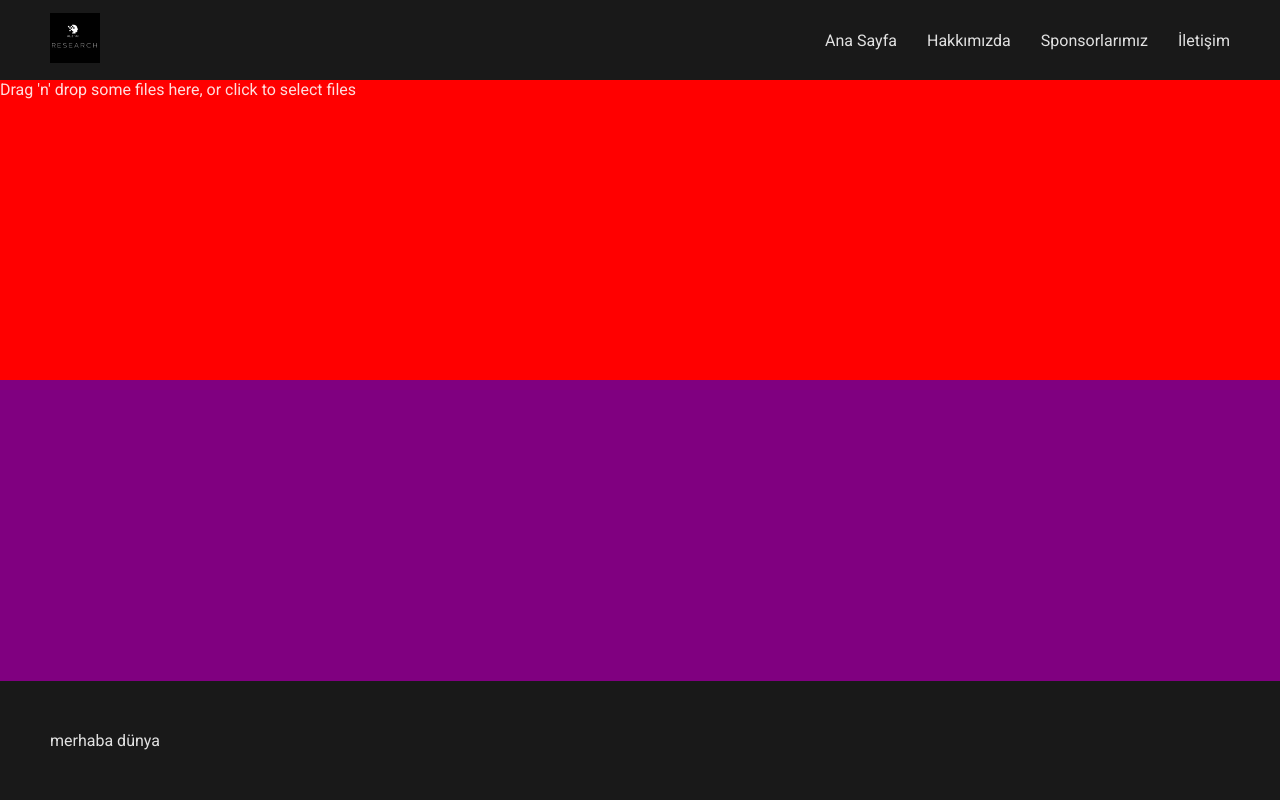
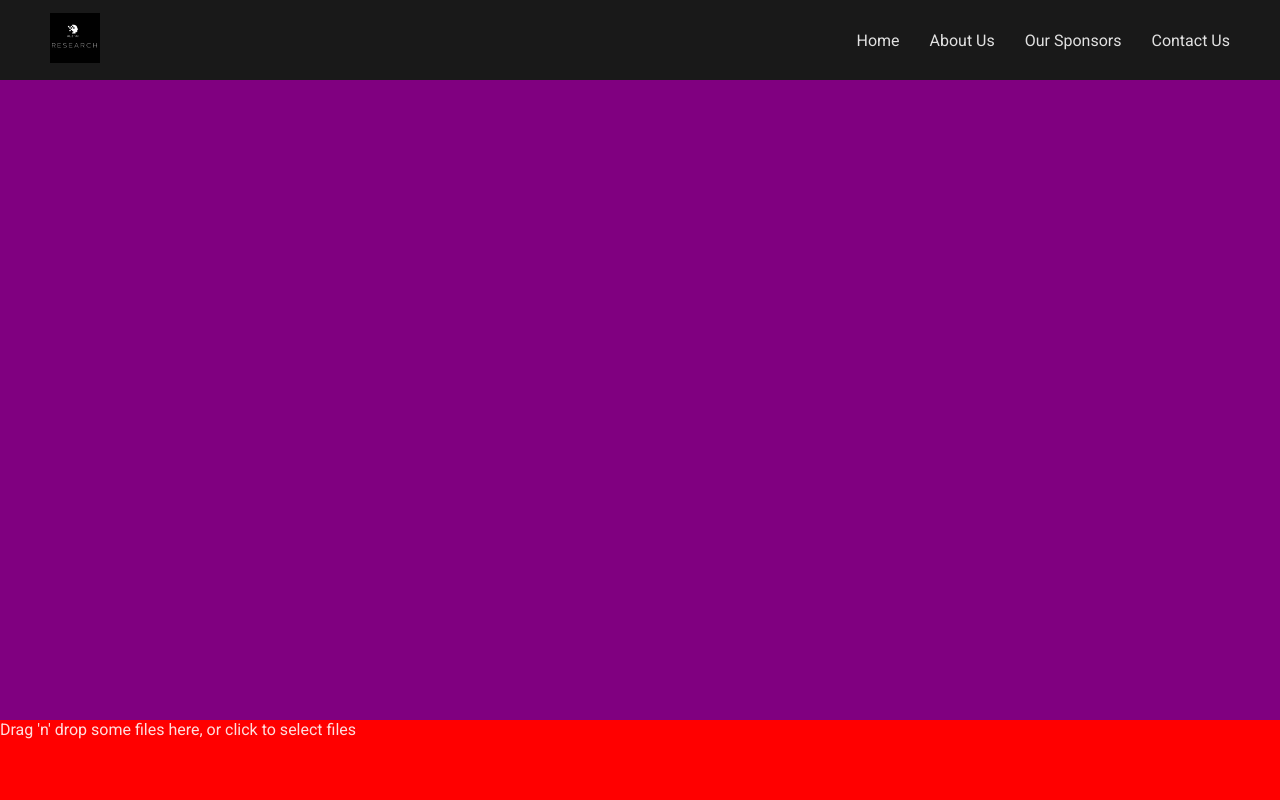
Before and after one commit to ALZ-AI/diagnose-alzheimer-frontend, a React (Create React App) app: page / in a window 1280 px wide. Shown: the top 800 px of the page. Built offline with nearby package versions, Linux system fonts and the light colour scheme.

Commit message:
Header, Footer, styles updated and new Home created

```diff
--- a/src/App.js
+++ b/src/App.js
@@ -12,9 +12,12 @@ class App extends React.Component {
 		return (
 
 			<div className={styles.container}>
+				<div id="home"></div>
 				<Header />
 				<Content>
+					<div style={{height: "80vh"}}></div>
 					<FileUpload />
+					<div style={{height: "80vh"}}></div>
 				</Content>
 				<Footer />
 			</div>
--- a/src/components/FileUpload/FileUpload.js
+++ b/src/components/FileUpload/FileUpload.js
@@ -1,6 +1,7 @@
 import React from "react";
 import axios from "axios";
 import Dropzone from "react-dropzone";
+import styles from "./FileUpload.module.scss";
 
 // TODO: import styles from "./FileUpload.module.scss";
 
@@ -18,8 +19,8 @@ class FileUpload extends React.Component {
 
     getBase64 = file => {
         return new Promise(resolve => {
-            let fileInfo;
             let baseURL = "";
+
             // Make new FileReader
             let reader = new FileReader();
 
@@ -29,12 +30,9 @@ class FileUpload extends React.Component {
             // on reader load somthing...
             reader.onload = () => {
                 // Make a fileInfo Object
-                console.log("Called", reader);
                 baseURL = reader.result;
-                console.log(baseURL);
                 resolve(baseURL);
             };
-            console.log(fileInfo);
         });
     };
 
@@ -52,9 +50,6 @@ class FileUpload extends React.Component {
                 throw Error("Internet connection is weak");
 
             console.log(response);
-
-
-
         }
         catch(error) {
             throw new Error(error);
@@ -65,21 +60,40 @@ class FileUpload extends React.Component {
         // * There is only one file in files variables
         const file = files[0];
         const uploadedImage = URL.createObjectURL(file);
-        this.setState({
-            file,
-            uploadedImage,
-            errorMessages: []
-        });
+        try {
+            const base64_image = this.getBase64(file);
+
+            console.log(base64_image);
+            return;
             const response = await axios({
                 method: "post",
                 url: "https://u4omlv2i51.execute-api.eu-central-1.amazonaws.com/dev/example-function",
                 headers: {},
                 data: {
                     name: "enesince",
-                image: ""
+                    image: base64_image
+                }
+            }).catch(error => {
+                if (error.response) {
+                    // client received an error response (5xx, 4xx)
+                } else if (error.request) {
+                    // client never received a response, or request never left
                 }
             });
+
+
+
+            this.setState({
+                file,
+                uploadedImage,
+                errorMessages: []
+            });
             console.log(response);
+        }
+        catch(error) {
+
+        }
+
     }
 
     produceErrorMessage = errorCode => {
@@ -99,7 +113,7 @@ class FileUpload extends React.Component {
     onDropRejected = files => {
         let errorCodes = [];
 
-        files.foreach(item => {
+        files.map(item => {
             errorCodes.push(item.errors[0].code);
         });
         errorCodes = [...new Set(errorCodes)];
@@ -111,12 +125,26 @@ class FileUpload extends React.Component {
         this.setState({ errorMessages, uploadedImage: null, file: null });
     }
 
+    onDragEnter = sth => {
+        console.log("merhaba dünya");
+    }
+
+    onDragLeave = sth => {
+        console.log("güle güle");
+    }
+
     render() {
         return (
-            <div>
-                <Dropzone accept="image/*" maxFiles={1} onDropAccepted={this.onDropAccepted} onDropRejected={this.onDropRejected}>
+            <div style={styles.fileUploadContainer}>
+                <Dropzone accept="image/*"
+                    maxFiles={1}
+                    onDropAccepted={this.onDropAccepted}
+                    onDropRejected={this.onDropRejected}
+                    onDragEnter={this.onDragEnter}
+                    onDragLeave={this.onDragLeave}
+                >
                     {({ getRootProps, getInputProps }) => (
-                        <section className="container">
+                        <section>
                             <div {...getRootProps({ className: 'dropzone' })} style={{
                                 cursor: "copy", background: "red", height: 300, fontFamily: "roboto"
                             }}>
--- a/src/components/FileUpload/FileUpload.module.scss
+++ b/src/components/FileUpload/FileUpload.module.scss
@@ -0,0 +1,11 @@
+
+
+.container {
+    display: flex;
+    justify-content: center;
+}
+
+.file-upload-container {
+    width: 700px;
+    background-color: green;
+}
--- a/src/components/Header/Header.js
+++ b/src/components/Header/Header.js
@@ -15,17 +15,17 @@ class Header extends React.Component {
                     <img src={Logo} alt="Menu Icon" className={styles["logo"]} />
                 </a>
                 <ul className={styles["menu-items"]}>
-                    <a>
-                        <li>Ana Sayfa</li>
+                    <a href="#home">
+                        <li>Home</li>
                     </a>
-                    <a>
-                        <li>Hakkımızda</li>
+                    <a href="#about-us">
+                        <li>About Us</li>
                     </a>
-                    <a>
-                        <li>Sponsorlarımız</li>
+                    <a href="#our-sponsors">
+                        <li>Our Sponsors</li>
                     </a>
-                    <a>
-                        <li>İletişim</li>
+                    <a href="#contact-us">
+                        <li>Contact Us</li>
                     </a>
                 </ul>
             </header>
--- a/src/components/Header/Header.module.scss
+++ b/src/components/Header/Header.module.scss
@@ -19,5 +19,12 @@
         list-style: none;
         justify-self: stretch;
         margin-left: auto;
+        a {
+            text-decoration: none;
+            color: rgba($color: #fff, $alpha: 0.87);
+            &:hover {
+                color: rgba($color: #fff, $alpha: 0.70)
+            }
+        }
     }
 }
--- a/src/style.module.scss
+++ b/src/style.module.scss
@@ -5,7 +5,7 @@
 
 
 .container {
-    width: 100vw;
+    width: 100%;
     min-height: 100vh;
     display: flex;
     flex-direction: column;
```
Also changed, not shown: src/components/Header/src/menu.svg (added), src/pages/Home/Home.js (added). Lines whose indentation alone changed are shown as unchanged.
